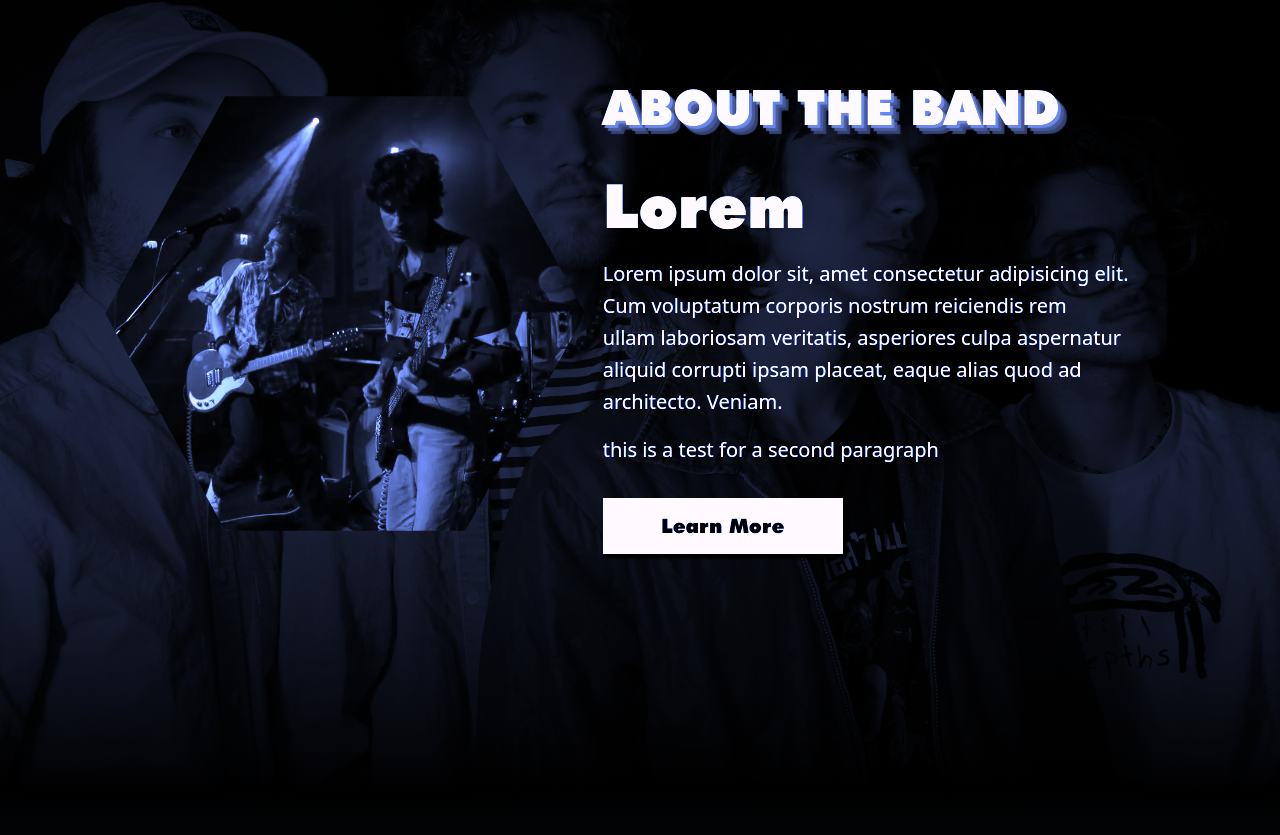
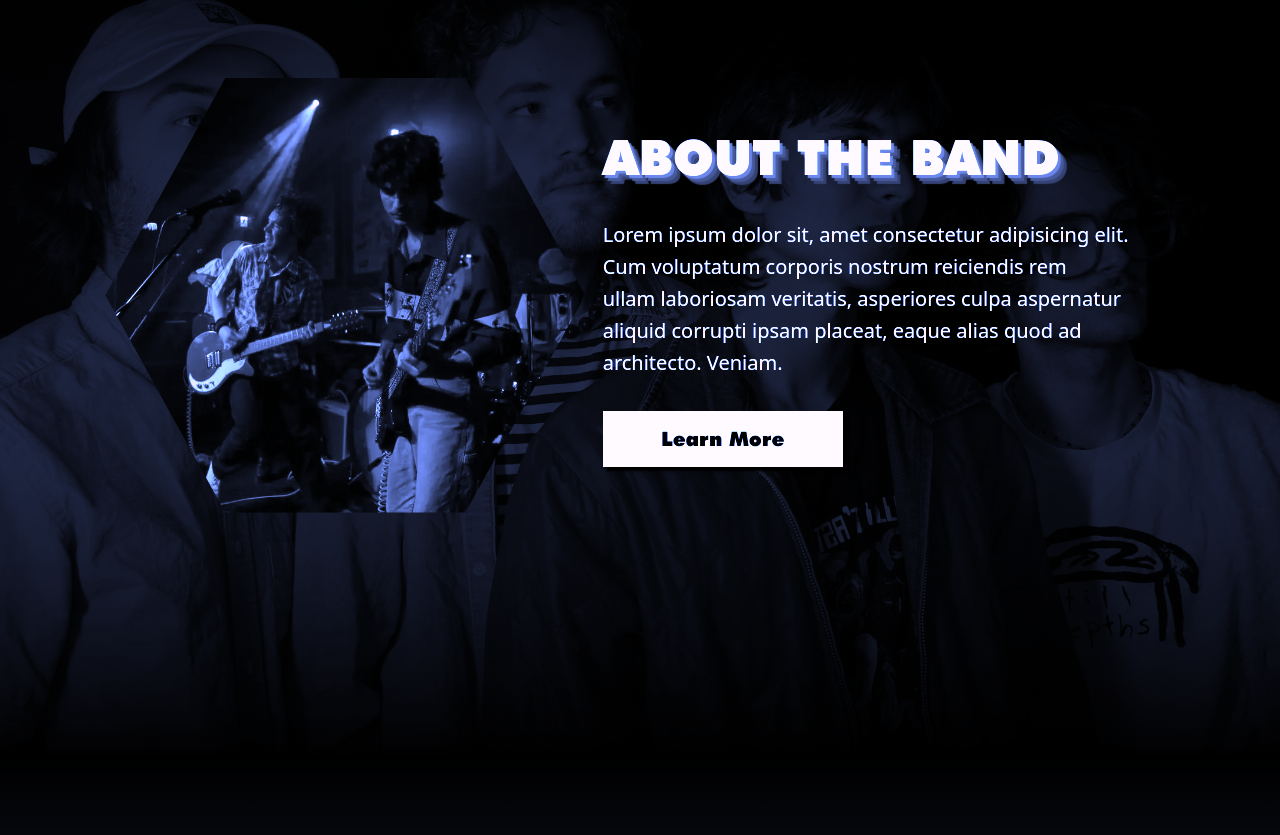
Before and after one commit to BucketBrigade01/teenage_artscene_website, an Eleventy site: page src/index.njk in a window 1280 px wide. Shown: the part 2624-3459 px from the top of the page. Built offline with nearby package versions, Linux system fonts and the light colour scheme; Eleventy itself is replaced by a stand-in of ours; files that its build step writes are made by us from their sources.

Commit message:
Update About “about”

```diff
--- a/src/pass_overs/about_variables/about.md
+++ b/src/pass_overs/about_variables/about.md
@@ -5,10 +5,4 @@ showcaseImage: /assets/images/tas_about_2.webp
 tags:
   - about
 ---
-# Lorem
-
 Lorem ipsum dolor sit, amet consectetur adipisicing elit. Cum voluptatum corporis nostrum reiciendis rem ullam laboriosam veritatis, asperiores culpa aspernatur aliquid corrupti ipsam placeat, eaque alias quod ad architecto. Veniam.
-
-
-
-this is a test for a second paragraph
```
